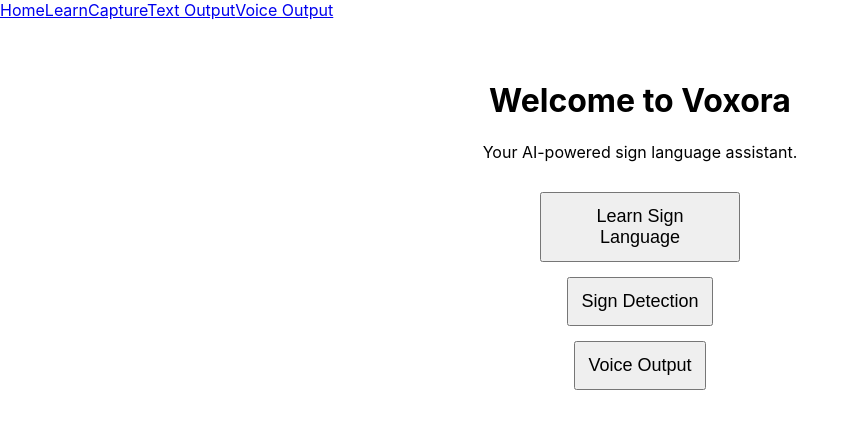
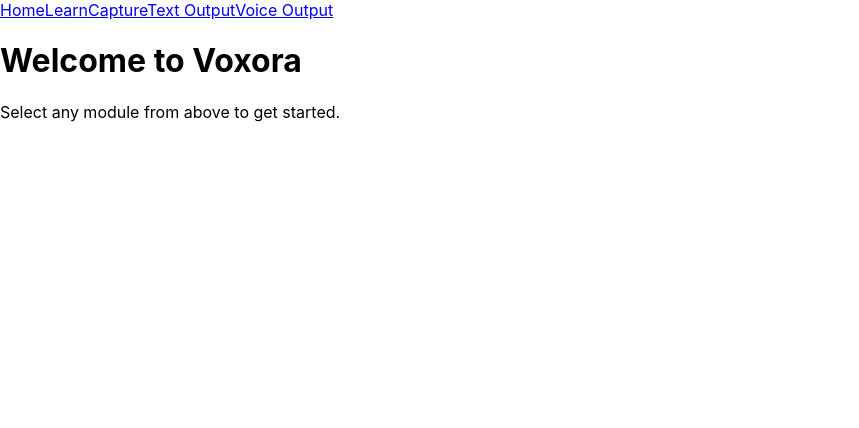
Before and after one commit to skymohith23/voxora, a React (Create React App) app in the folder client/: page / in a window 1280 px wide. Shown: the top 428 px of the page, without its empty margins (0-859 px from the left). Built offline with nearby package versions, Linux system fonts and the light colour scheme.

Commit message:
Update Home.js

```diff
--- a/client/src/components/Home.js
+++ b/client/src/components/Home.js
@@ -1,26 +1,11 @@
 import React from "react";
-import { Link } from "react-router-dom";
 import "./Home.css";
 
 export default function Home() {
   return (
-    <div className="home-container">
+    <div className="home">
       <h1>Welcome to Voxora</h1>
-      <p>Your AI-powered sign language assistant.</p>
-
-      <div className="home-buttons">
-        <Link to="/learn">
-          <button>Learn Sign Language</button>
-        </Link>
-
-        <Link to="/detect">
-          <button>Sign Detection</button>
-        </Link>
-
-        <Link to="/voice">
-          <button>Voice Output</button>
-        </Link>
-      </div>
+      <p>Select any module from above to get started.</p>
     </div>
   );
 }
```
